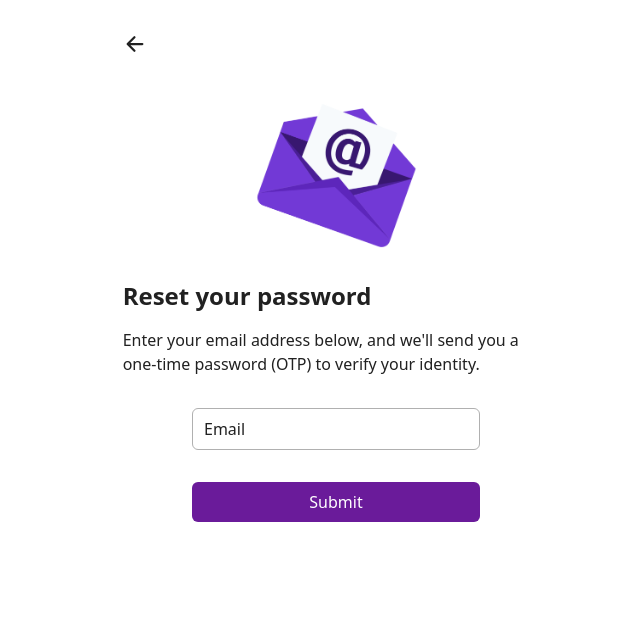
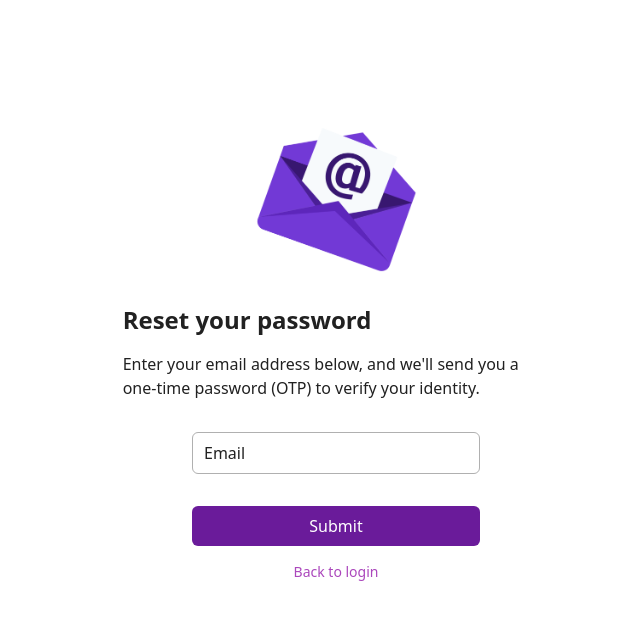
Before and after one commit to RichardoLieberio/R-Tracker, a React (Vite) app: page /forgot-password in a window 1280 px wide. Shown: the top 620 px of the page, without its empty margins (304-944 px from the left). Built offline with nearby package versions, Linux system fonts and the light colour scheme; no server answers.

Commit message:
Changed back button

```diff
--- a/src/components/ForgotPwdEmail.jsx
+++ b/src/components/ForgotPwdEmail.jsx
@@ -1,6 +1,6 @@
 import PropTypes from 'prop-types';
 import {useState, useEffect, useRef} from 'react';
-import {useNavigate} from 'react-router-dom';
+import {Link} from 'react-router-dom';
 import {useSelector} from 'react-redux';
 
 import getCSRFToken from '../services/getCSRFToken';
@@ -10,7 +10,6 @@ import contr from '../controllers/forgotPwdEmail';
 
 import css from '../css/forgotPwdEmail';
 
-import {IoArrowBack} from 'react-icons/io5';
 import Tooltip from './Tooltip';
 import {MdErrorOutline} from 'react-icons/md';
 
@@ -24,8 +23,6 @@ export default function ForgotPwdEmail(props) {
     const emailInputRef = useRef(null);
 
     const accessToken = useSelector((state) => state.auth.accessToken);
-
-    const navigate = useNavigate();
 
     useEffect(function() {
         getToast();
@@ -51,10 +48,6 @@ export default function ForgotPwdEmail(props) {
         else emailLabelRef.current.className = email ? css.labelTopBlur : css.labelMiddle;
     }
 
-    function back() {
-        navigate('/login');
-    }
-
     async function sendRequest(e) {
         e.preventDefault();
 
@@ -67,11 +60,7 @@ export default function ForgotPwdEmail(props) {
     }
 
     return (
-        <section className="w-1/3 min-w-56 phone:min-w-72 tablet:min-w-80 desktop:min-w-96 h-full mx-auto py-8 flex flex-col gap-12">
-            <section onClick={back} className="w-fit cursor-pointer">
-                <IoArrowBack className="text-2xl text-purple-text" />
-            </section>
-            <section className="flex flex-col gap-8">
+        <section className="w-1/3 min-w-56 phone:min-w-72 tablet:min-w-80 desktop:min-w-96 h-full mx-auto py-8 pt-32 flex flex-col gap-8">
             <img src="/Email Verification.png" alt="Email Verification" className="w-40 phone:w-48 tablet:w-56 desktop:w-64 mx-auto" />
             <div className="flex flex-col gap-4">
                 <h1 className="text-2xl text-purple-text font-semibold">Reset your password</h1>
@@ -91,8 +80,8 @@ export default function ForgotPwdEmail(props) {
                     <input type="email" id="email" value={email} ref={emailInputRef} disabled={isSubmitting} onChange={emailHandler} onFocus={emailInputFocus} onBlur={emailInputBlur} className={css.defaultInput} />
                 </div>
                 <button onClick={sendRequest} disabled={isSubmitting} className="w-full mt-4 py-2 text-base text-purple-oppositeText bg-purple-primary rounded-md hover:bg-purple-highlight disabled:bg-purple-highlight disabled:cursor-not-allowed">Submit</button>
+                <Link to="/login" className="mx-auto text-sm text-purple-link hover:underline">Back to login</Link>
             </form>
-            </section>
         </section>
     );
 }
```
Lines whose indentation alone changed are shown as unchanged.
